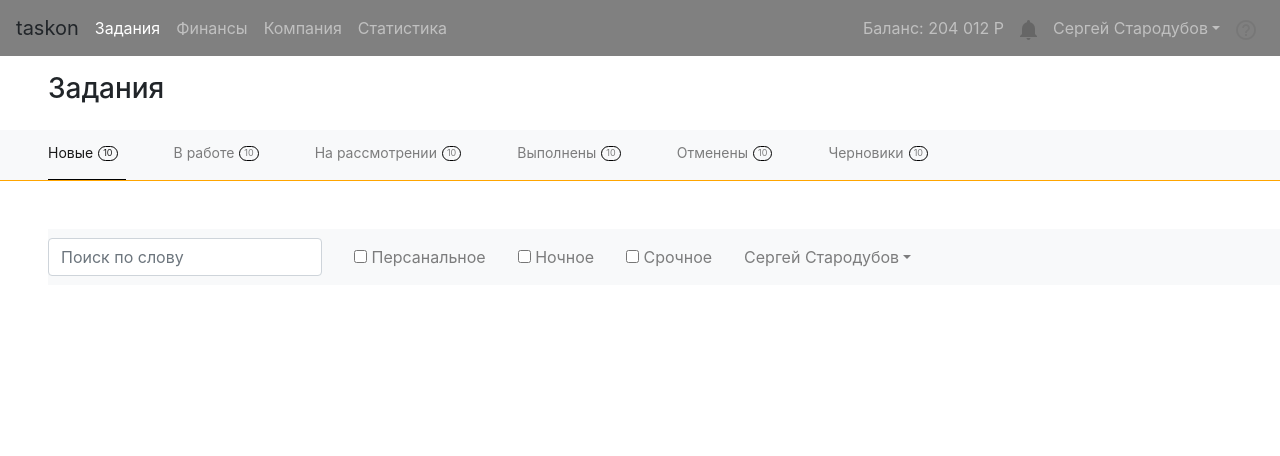
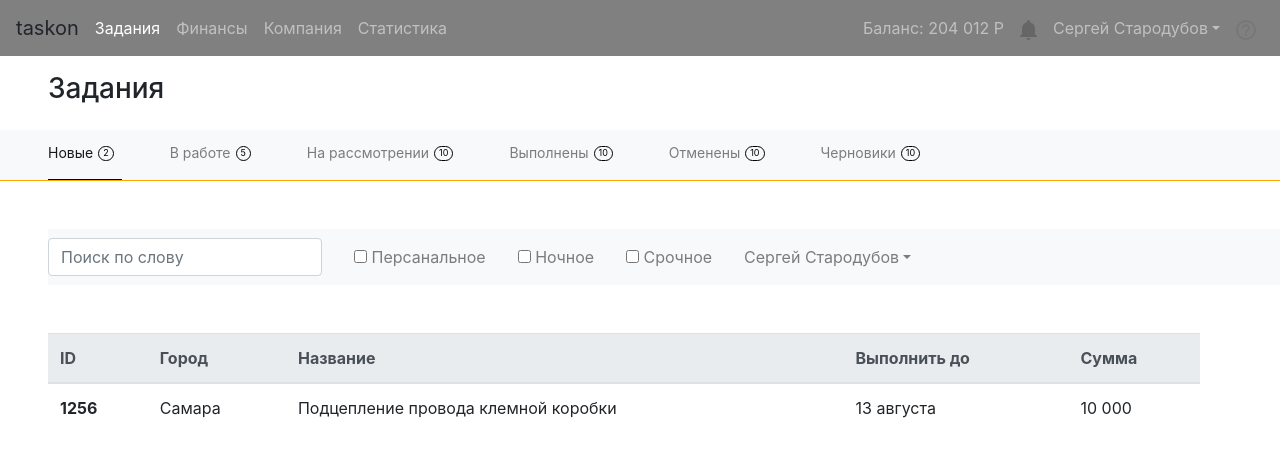
Before and after one commit to SergeiStarodubov/task-page, a React (Create React App) app: page / in a window 1280 px wide. Shown: the top 456 px of the page. Built offline with nearby package versions, Linux system fonts and the light colour scheme.

Commit message:
adding data table

```diff
--- a/src/components/Tasks.js
+++ b/src/components/Tasks.js
@@ -3,14 +3,19 @@ import "../styles/Tasks.scss";
 import image from "../icons/iconfinder_button_shape_oval_352899.png";
 
 class Tasks extends React.Component {
+  state = {
+    input: ""
+  }
+  handleInput = (e) =>{
+    this.setState({input: e.target.value});
+  }
+
   handleLink(e) {
     const links = document.querySelectorAll(".barLinks");
     for (let link of links) {
       link.classList.remove("active");
       link.classList.remove("underline");
     }
-    // e.target.classList.add("underline");
-    // e.target.classList.add("active");
     e.target.closest(".nav-item").classList.add("underline");
     e.target.closest(".nav-item").classList.add("active");
   }
@@ -22,63 +27,67 @@ class Tasks extends React.Component {
         <nav className="navbar navbar-expand-lg navbar-light bg-light ml-0 pl-0 pt-0 pb-0">
           <div className="navbar-nav">
             <a
-              className="nav-item nav-link active underline pb-0 addHeight barLinks pl-0 ml-5"
+              className="nav-item nav-link active underline pb-0 addHeight barLinks pl-0 ml-5 "
               id="new"
               href="#"
-              onClick={this.handleLink}
             >
-              <span className="tabs">Новые</span>
-              <span className="align-middle circle">10</span>
+              <span className="tabs" onClick={this.handleLink}>
+                Новые
+              </span>
+              <span className="align-middle circle">2</span>
             </a>
             <a
               className="nav-item nav-link pl-0  pb-0 addHeight barLinks ml-5"
               href="#"
-              onClick={this.handleLink}
               id="onWorking"
             >
-              <span className="tabs">В работе</span>
-              <span className="align-middle circle">10</span>
+              <span className="tabs" onClick={this.handleLink}>
+                В работе
+              </span>
+              <span className="align-middle circle">5</span>
             </a>
             <a
               className="nav-item nav-link  pl-0 mp-0 pb-0  addHeight barLinks ml-5"
               href="#"
-              onClick={this.handleLink}
               id="considering"
             >
-              <span className="tabs">На рассмотрении</span>
+              <span className="tabs" onClick={this.handleLink}>
+                На рассмотрении
+              </span>
               <span className="align-middle circle">10</span>
             </a>
             <a
               className="nav-item nav-link ml-5 pl-0   pb-0 addHeight barLinks"
               href="#"
-              onClick={this.handleLink}
               id="done"
             >
-              <span className="tabs">Выполнены</span>
+              <span className="tabs" onClick={this.handleLink}>
+                Выполнены
+              </span>
               <span className="align-middle circle">10</span>
             </a>
             <a
               className="nav-item nav-link pl-0   pb-0 addHeight barLinks ml-5"
               href="#"
-              onClick={this.handleLink}
               id="canceled"
             >
-              <span className="tabs">Отменены</span>
+              <span className="tabs" onClick={this.handleLink}>
+                Отменены
+              </span>
               <span className="align-middle circle">10</span>
             </a>
             <a
               className="nav-item nav-link  pl-0 barLinks pb-0 addHeight ml-5"
               href="#"
-              onClick={this.handleLink}
             >
-              <span className="tabs">Черновики</span>
+              <span className="tabs" onClick={this.handleLink}>
+                Черновики
+              </span>
               <span className="align-middle circle">10</span>
             </a>
           </div>
         </nav>
-
         <hr className="horLine" />
-
         <nav className="navbar navbar-expand-lg navbar-light bg-light mt-5 ml-5 pl-0">
           <div className="collapse navbar-collapse" id="navbarSupportedContent">
             <form className="form-inline my-2 my-lg-0">
@@ -87,6 +96,8 @@ class Tasks extends React.Component {
                 type="search"
                 placeholder="Поиск по слову"
                 aria-label="Search"
+                value = {this.state.input}
+                onChange = {this.handleInput}
               />
             </form>
             <ul className="navbar-nav mr-auto">
@@ -133,6 +144,26 @@ class Tasks extends React.Component {
             </ul>
           </div>
         </nav>
+        <table className="table mt-5 ml-5" style = {{width: "90%"}}>
+          <thead className="thead-light">
+            <tr>
+              <th scope="col">ID</th>
+              <th scope="col">Город</th>
+              <th scope="col">Название</th>
+              <th scope="col">Выполнить до</th>
+              <th scope="col">Сумма</th>
+            </tr>
+          </thead>
+          <tbody>
+            <tr>
+              <th scope="row">1256</th>
+              <td>Самара</td>
+              <td>Подцепление провода клемной коробки</td>
+              <td>13 августа</td>
+              <td>10 000</td>
+            </tr>
+          </tbody>
+        </table>
       </div>
     );
   }
--- a/src/styles/Tasks.scss
+++ b/src/styles/Tasks.scss
@@ -21,6 +21,7 @@
   padding-bottom: 2px;
   font-size: 9px;
   box-sizing: content-box;
+  color: black;
 }
 .underline {
   border-bottom: 1px solid;
```
